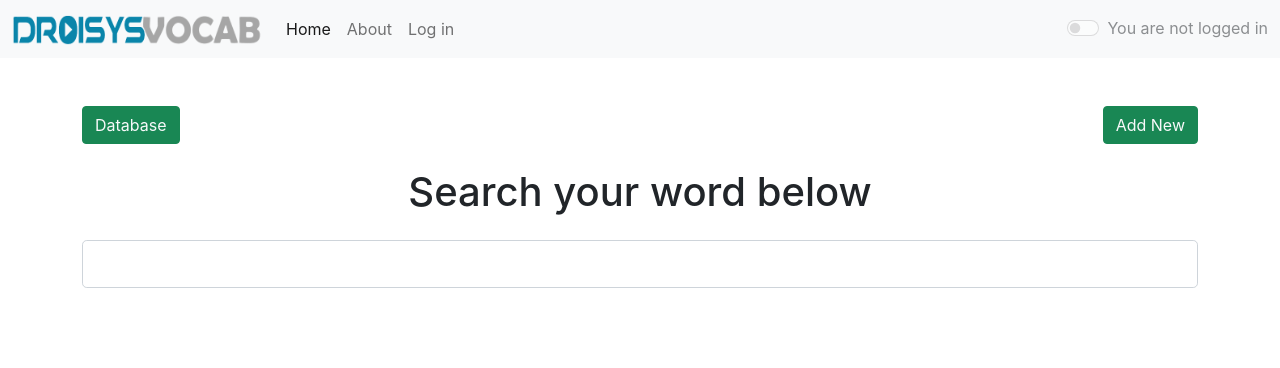
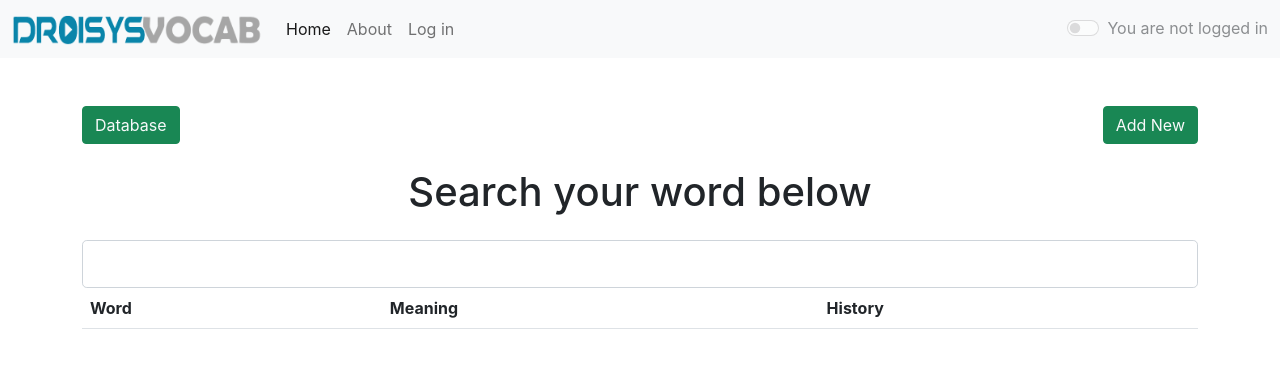
Before and after one commit to nadeem-droisys/Droisys-vocab, a React (Create React App) app in the folder my-app/: page / in a window 1280 px wide. Shown: the top 368 px of the page. Built offline with nearby package versions, Linux system fonts and the light colour scheme.

Commit message:
some style added

```diff
--- a/my-app/src/components/Database.js
+++ b/my-app/src/components/Database.js
@@ -1,5 +1,6 @@
 import React, { useState, useEffect } from "react";
 import { Link } from "react-router-dom";
+import Structure from "./Structure";
 
 export default function Database() {
   const [insertWord, setInsertWord] = useState(getDataLocal());
@@ -34,13 +35,20 @@ export default function Database() {
           </Link>
         </button>
       </div>
-      <h1 className="my-4 mx-2 text-center">Our DataBase</h1>
+      <h1 className="my-4 mx-2 text-center">Our DataBase</h1><table className="table table-striped table-hover table-responsive"><thead>
+          <tr>
+            <th scope="col">Word</th>
+            <th scope="col">Meaning</th>
+            <th scope="col">History</th>
+          </tr>
+        </thead></table>
           {sortedData.map((elem, index) => {
             return (
-              <h5 key={index}>{elem.word}        {elem.meaning}         {elem.time}
-              </h5>
+              <Structure key={index} word={elem.word} meaning={elem.meaning} time={elem.time}
+              />
             );
           })}
+
     </div>
   );
 }
--- a/my-app/src/components/Home.js
+++ b/my-app/src/components/Home.js
@@ -1,5 +1,6 @@
 import React, { useState, useEffect } from "react";
 import { Link } from "react-router-dom";
+import Structure from "./Structure";
 
 export default function Home() {
   const [inputWord, setInputWord] = useState("");
@@ -59,7 +60,13 @@ export default function Home() {
           aria-describedby="inputGroup-sizing-lg"
         />
       </div>
-      <div>
+      <div><table className="table table-striped table-hover table-responsive"><thead>
+          <tr>
+            <th scope="col">Word</th>
+            <th scope="col">Meaning</th>
+            <th scope="col">History</th>
+          </tr>
+        </thead></table>
             {insertWord
               .filter((val) => {
                 if (search === "") {
@@ -72,8 +79,8 @@ export default function Home() {
               })
               .map((elem, index) => {
                 return (
-                  <h5 key={index}>{elem.word}        {elem.meaning}         {elem.time}
-              </h5>
+                  <Structure key={index} word={elem.word} meaning={elem.meaning} time={elem.time}
+              />
                 );
               })}
       </div>
--- a/my-app/src/components/Newword.js
+++ b/my-app/src/components/Newword.js
@@ -1,5 +1,6 @@
 import React, { useState, useEffect } from "react";
 import { Link } from "react-router-dom";
+import Structure from "./Structure";
 export default function Newword() {
   const [inputWord, setInputWord] = useState("");
   const [inputMeaning, setInputMeaning] = useState("");
@@ -29,10 +30,16 @@ export default function Newword() {
     if (!inputWord || !inputMeaning) {
       alert("both fields required");
     } else {
+      insertWord.map((val) => {
+        if (!val.word.toLowerCase().includes(inputWord.toLowerCase())) {
           setInsertWord([...insertWord, insertWords]);
           setInputWord("");
           setInputMeaning("");
-          console.log("else statement")
+        }
+        else{
+          alert("already in our database")
+        }
+      });
     }
   }
   const sortedData = insertWord.sort((a, b) => {
@@ -78,12 +85,20 @@ export default function Newword() {
           Add to Dictionary
         </button>
       </div>
+      <table className="table table-striped table-hover table-responsive"><thead>
+          <tr>
+            <th scope="col">Word</th>
+            <th scope="col">Meaning</th>
+            <th scope="col">History</th>
+          </tr>
+        </thead></table>
           {sortedData.map((elem, index) => {
             return (
-              <h5 key={index}>{elem.word}        {elem.meaning}         {elem.time}
-              </h5>
+              <Structure key={index} word={elem.word} meaning={elem.meaning} time={elem.time}
+              />
             );
           })}
+
 
     </div>
   );
--- /dev/null
+++ b/my-app/src/components/Structure.js
@@ -0,0 +1,18 @@
+import React from 'react'
+
+export default function Structure(props) {
+  return (
+    <div>
+         <table className="table table-striped table-hover table-responsive">
+
+        <tbody>
+              <tr>
+                <td>{props.word}</td>
+                <td>{props.meaning}</td>
+                <td>{props.time}</td>
+              </tr>
+        </tbody>
+      </table>
+    </div>
+  )
+}
```
